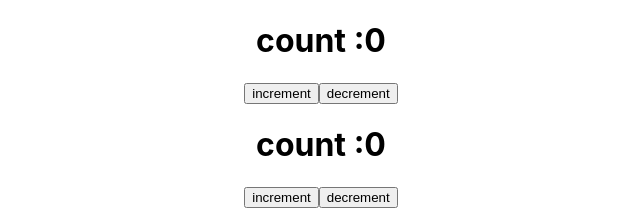
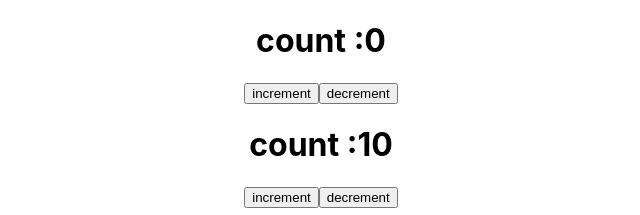
Before and after one commit to sree1411/rb24, a React (Create React App) app: page / in a window 1280 px wide. Shown: the top 215 px of the page, without its empty margins (319-959 px from the left). Built offline with nearby package versions, Linux system fonts and the light colour scheme; the HTML template or start-up script is replaced by a standard one.

Commit message:
custom hook

```diff
--- a/src/components/TxtCounter.jsx
+++ b/src/components/TxtCounter.jsx
@@ -2,7 +2,7 @@ import React from 'react'
 import useCounter from './useCounter'
 
 function TxtCounter() {
-    const [count, incbtn, decbtn] = useCounter()
+    const [count, incbtn, decbtn] = useCounter(10)
   return (
       <>
       <h1> count :{count} </h1>
--- a/src/components/useCounter.jsx
+++ b/src/components/useCounter.jsx
@@ -1,8 +1,8 @@
 import { useState } from 'react'
-function useCounter(){
-    const [count, setCount] = useState(0)
+function useCounter(init=0, steps = 2){
+    const [count, setCount] = useState(init)
     const incbtn =()=>{
-        setCount(count + 1)
+        setCount(count + steps)
      }
 
      const decbtn =()=>{
@@ -11,3 +11,9 @@ function useCounter(){
      return[count, incbtn, decbtn]
 }
 export default useCounter;
+
+
+//starting values zero or either veredi undali ante  init ani mention
+// chesi simple ga rasukovachu
+// useCounter ane customer hook lone tisukovali pratidi max ,
+// increase cheyali by two or 3 number we can use step method to increase the
```
